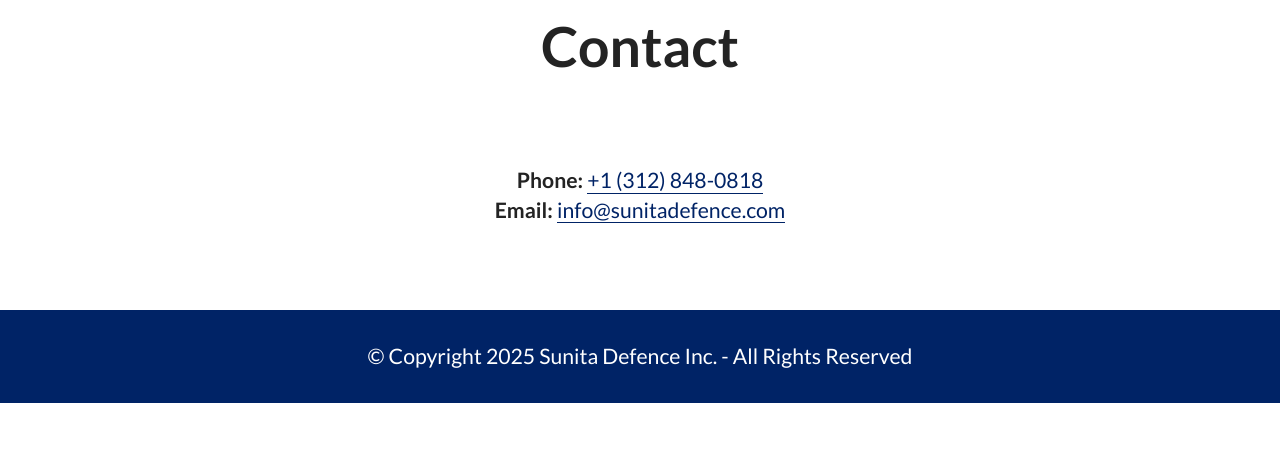
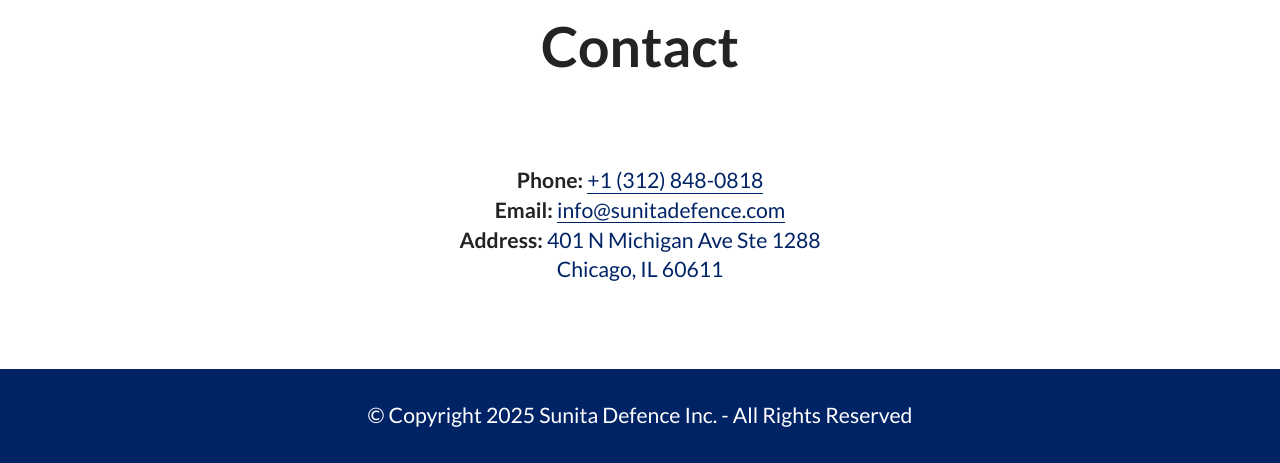
Before and after one commit to abheshek-pandey/sunita-defence, a plain HTML site: page index.html in a window 1280 px wide. Shown: the part 4379-4842 px from the top of the page. Before the commit the page ends 4782 px from the top, so only its background shows below. Drawn offline with Linux system fonts and the light colour scheme.

Commit message:
address updated

```diff
--- a/index.html
+++ b/index.html
@@ -375,7 +375,7 @@
                 <div class="item-wrapper">
                     <div class="text-wrapper">
 
-                        <p class="mbr-text mbr-fonts-style display-7"><strong>Phone:</strong>&nbsp;<a href="tel:+13128480818" class="text-primary">+1 (312) 848-0818</a><br><strong>Email:</strong> <a href="mailto:info@sunitadefence.com" class="text-primary">info@sunitadefence.com</a><br></p>
+                        <p class="mbr-text mbr-fonts-style display-7"><strong>Phone:</strong>&nbsp;<a href="tel:+13128480818" class="text-primary">+1 (312) 848-0818</a><br><strong>Email:</strong> <a href="mailto:info@sunitadefence.com" class="text-primary">info@sunitadefence.com</a><br><strong>Address: </strong><a href="https://maps.app.goo.gl/igDt3eZFKKxRc2Ld9">401 N Michigan Ave Ste 1288<br> Chicago, IL 60611</a></p>
                     </div>
                 </div>
             </div>
```
